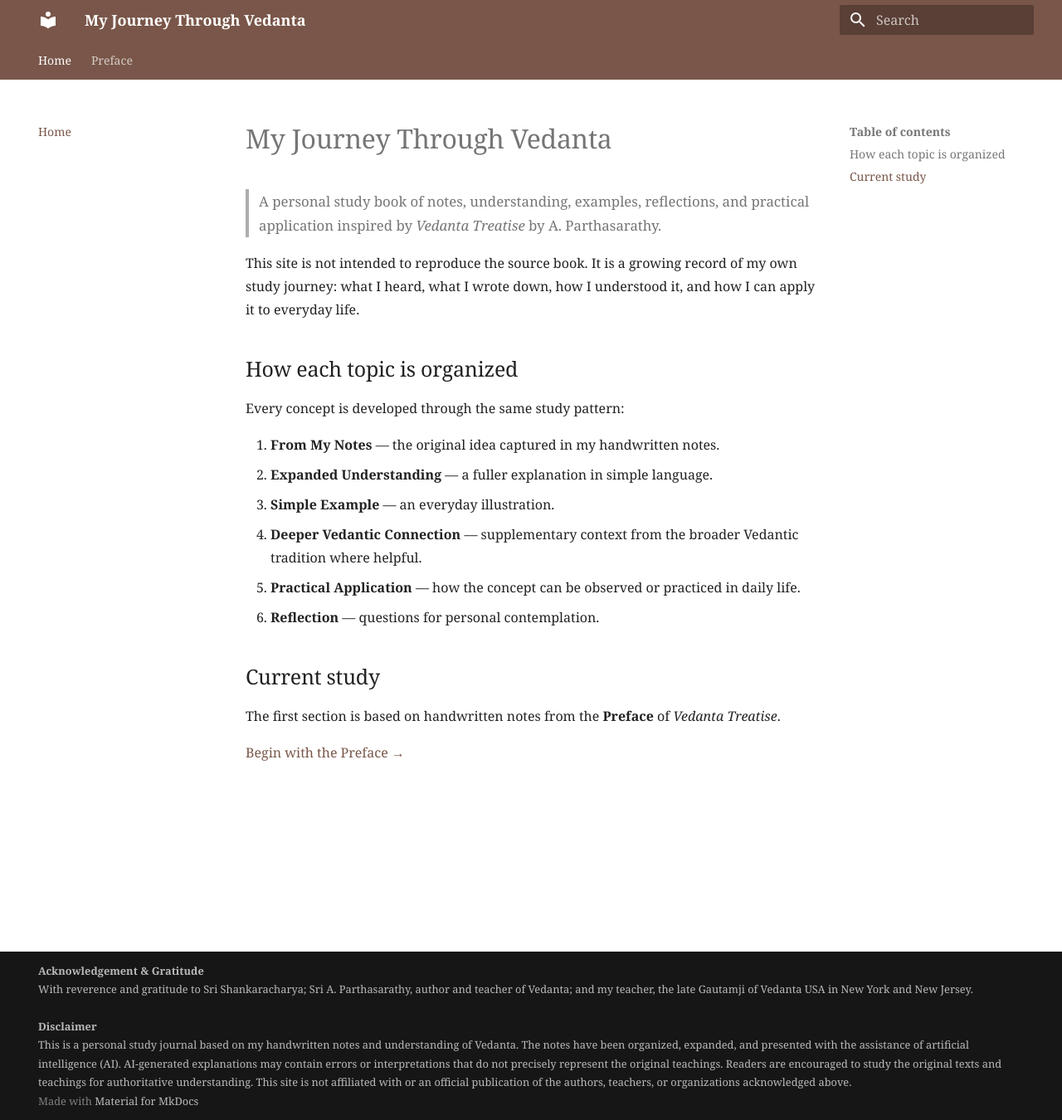
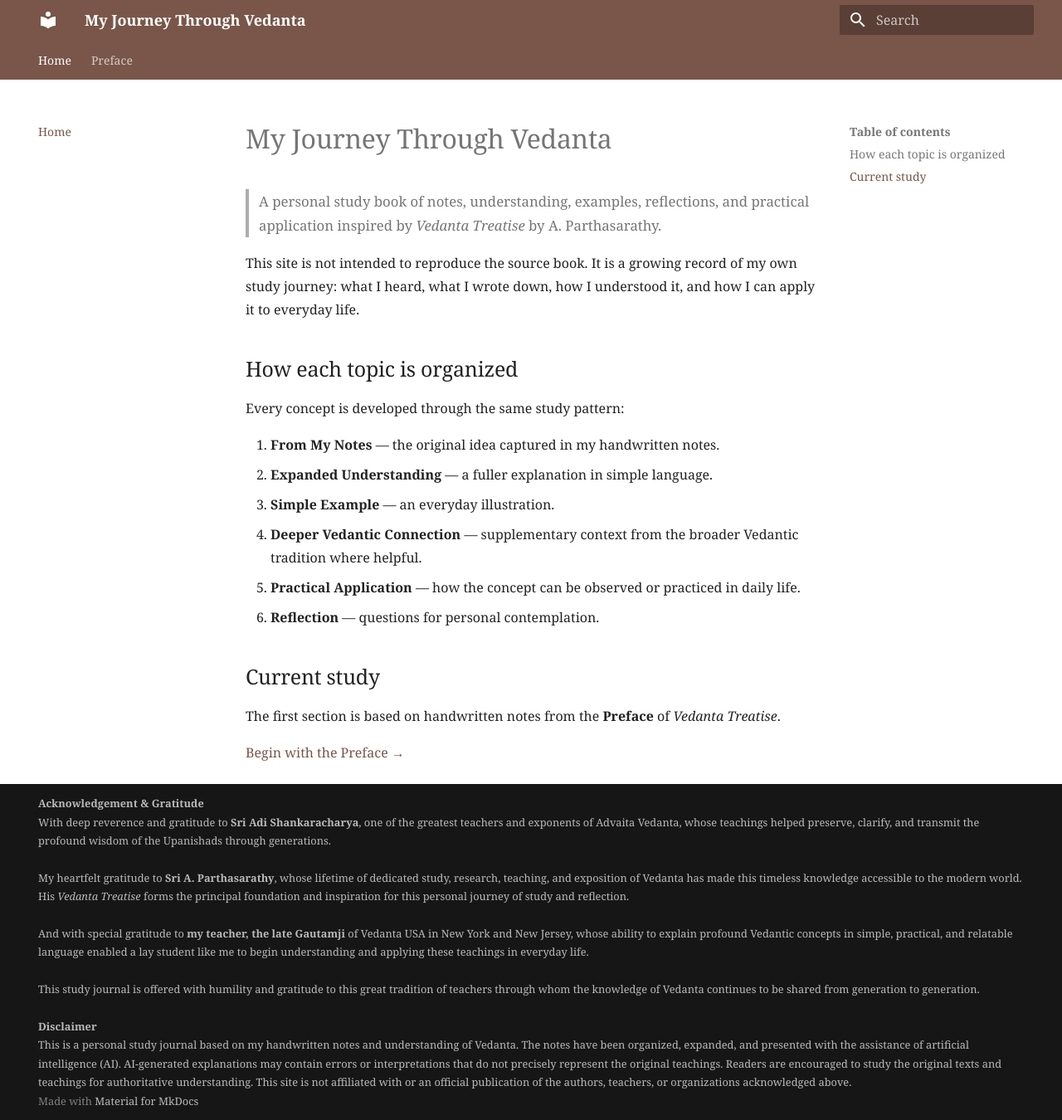
Before and after one commit to pavanturlapati/my-journey-through-vedanta, an MkDocs documentation site: the page built from docs/index.md, in a window 1280 px wide and 1350 px high. Shown: the whole window at 83% size. Built offline with MkDocs 1.6.1 and Material for MkDocs 9.7.7, drawn with Linux system fonts in a browser that asks for light colours.

Commit message:
Expand acknowledgement and gratitude

```diff
--- a/mkdocs.yml
+++ b/mkdocs.yml
@@ -43,6 +43,9 @@ extra_css:
 
 copyright: >-
   <strong>Acknowledgement &amp; Gratitude</strong><br>
-  With reverence and gratitude to Sri Shankaracharya; Sri A. Parthasarathy, author and teacher of Vedanta; and my teacher, the late <a href="https://www.vedantausa.org/teacher/" target="_blank" rel="noopener">Gautamji</a> of Vedanta USA in New York and New Jersey.<br><br>
+  With deep reverence and gratitude to <strong>Sri Adi Shankaracharya</strong>, one of the greatest teachers and exponents of Advaita Vedanta, whose teachings helped preserve, clarify, and transmit the profound wisdom of the Upanishads through generations.<br><br>
+  My heartfelt gratitude to <strong>Sri A. Parthasarathy</strong>, whose lifetime of dedicated study, research, teaching, and exposition of Vedanta has made this timeless knowledge accessible to the modern world. His <em>Vedanta Treatise</em> forms the principal foundation and inspiration for this personal journey of study and reflection.<br><br>
+  And with special gratitude to <strong>my teacher, the late <a href="https://www.vedantausa.org/teacher/" target="_blank" rel="noopener">Gautamji</a></strong> of Vedanta USA in New York and New Jersey, whose ability to explain profound Vedantic concepts in simple, practical, and relatable language enabled a lay student like me to begin understanding and applying these teachings in everyday life.<br><br>
+  This study journal is offered with humility and gratitude to this great tradition of teachers through whom the knowledge of Vedanta continues to be shared from generation to generation.<br><br>
   <strong>Disclaimer</strong><br>
   This is a personal study journal based on my handwritten notes and understanding of Vedanta. The notes have been organized, expanded, and presented with the assistance of artificial intelligence (AI). AI-generated explanations may contain errors or interpretations that do not precisely represent the original teachings. Readers are encouraged to study the original texts and teachings for authoritative understanding. This site is not affiliated with or an official publication of the authors, teachers, or organizations acknowledged above.
```
